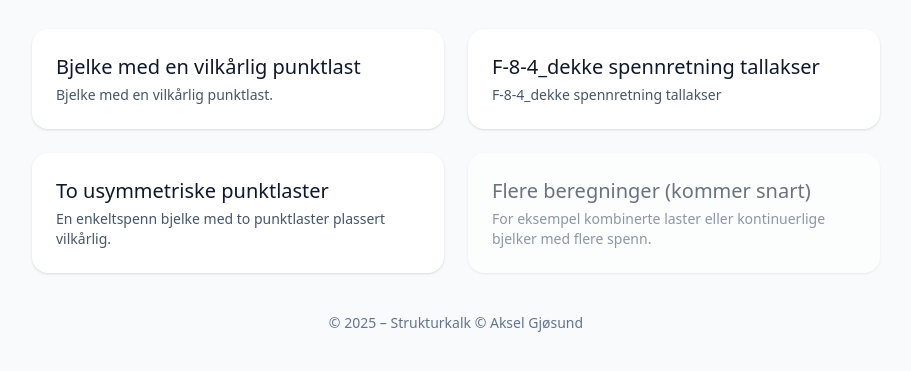
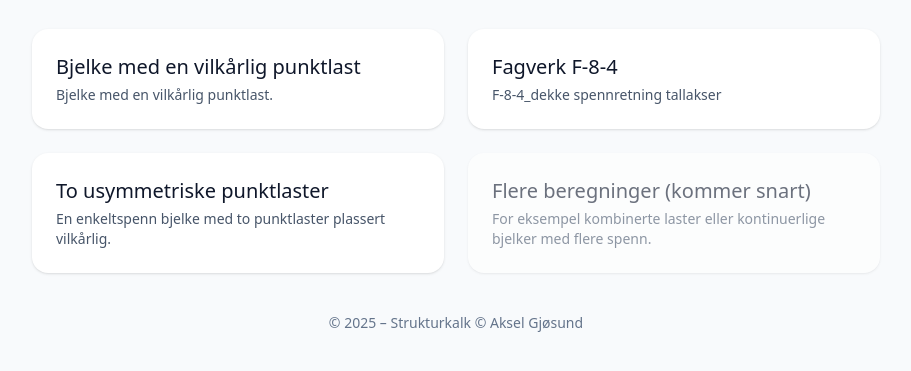
Before and after one commit to gjosunda/gjosunda.github.io, a plain HTML site: page index.html in a window 1280 px wide. Shown: the part 95-466 px from the top of the page, without its empty margins (184-1095 px from the left). Drawn offline with nearby package versions, Linux system fonts and the light colour scheme.

Commit message:
Update index.html

```diff
--- a/index.html
+++ b/index.html
@@ -19,8 +19,8 @@
         <p class="text-slate-600 text-sm">Bjelke med en vilkårlig punktlast.</p>
       </a>
 
-      <a href="F-8-4_dekke spennretning tallakser.html" class="block bg-white rounded-2xl shadow hover:shadow-lg p-6 transition">
-        <h2 class="text-xl font-medium mb-1">F-8-4_dekke spennretning tallakser</h2>
+      <a href="F-8-4.html" class="block bg-white rounded-2xl shadow hover:shadow-lg p-6 transition">
+        <h2 class="text-xl font-medium mb-1">Fagverk F-8-4</h2>
         <p class="text-slate-600 text-sm">F-8-4_dekke spennretning tallakser</p>
       </a>
 
```
